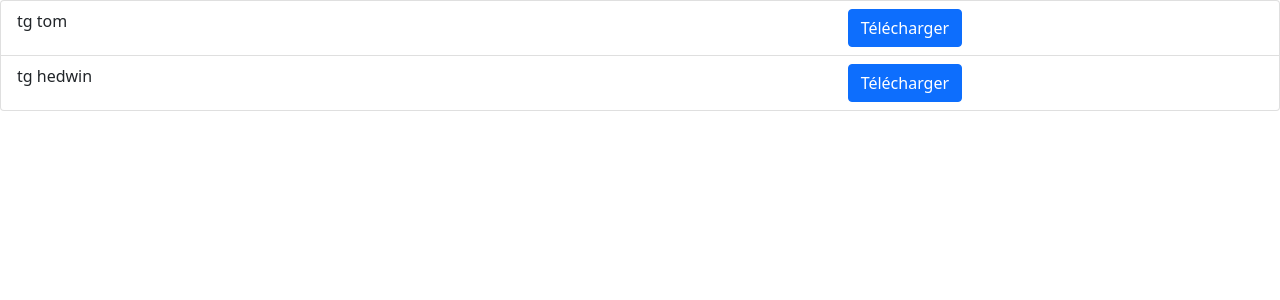
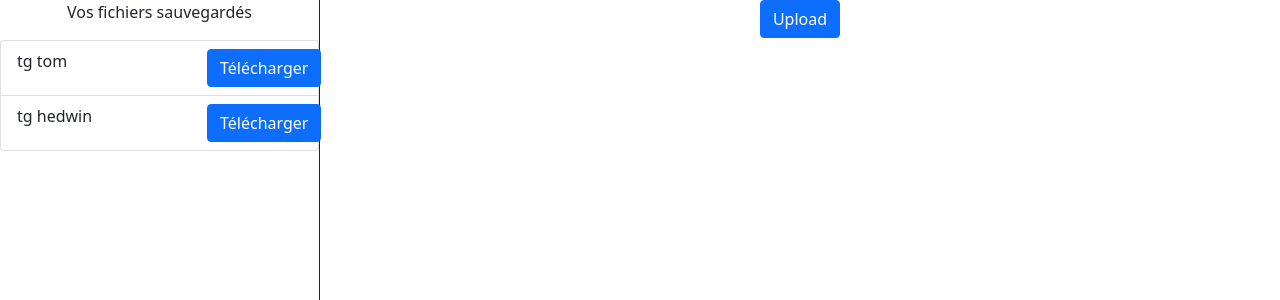
Before and after one commit to HedwinCoursimault/workshop, a Vue app in the folder app-vue/: page / in a window 1280 px wide. Shown: the top 300 px of the page. Built offline with nearby package versions, Linux system fonts and the light colour scheme.

Commit message:
avancement vue

```diff
--- a/app-vue/public/index.html
+++ b/app-vue/public/index.html
@@ -1,17 +1,23 @@
 <!DOCTYPE html>
-<html lang="">
+<html lang="" style="height: 100%;">
+
 <head>
   <meta charset="utf-8">
   <meta http-equiv="X-UA-Compatible" content="IE=edge">
   <meta name="viewport" content="width=device-width,initial-scale=1.0">
   <link rel="icon" href="<%= BASE_URL %>favicon.ico">
-    <title><%= htmlWebpackPlugin.options.title %></title>
+  <title>
+    <%= htmlWebpackPlugin.options.title %>
+  </title>
 </head>
-  <body>
+
+<body style="height: 100%;">
   <noscript>
-      <strong>We're sorry but <%= htmlWebpackPlugin.options.title %> doesn't work properly without JavaScript enabled. Please enable it to continue.</strong>
+    <strong>We're sorry but <%= htmlWebpackPlugin.options.title %> doesn't work properly without JavaScript enabled.
+        Please enable it to continue.</strong>
   </noscript>
-    <div id="app"></div>
+  <div id="app" style="height: 100%;"></div>
   <!-- built files will be auto injected -->
 </body>
+
 </html>
--- a/app-vue/src/App.vue
+++ b/app-vue/src/App.vue
@@ -1,5 +1,13 @@
 <template>
-  <ListGroup />
+  <div id="div-main" class="d-flex">
+    <div id="div-nav" class="col-3">
+      <p class="text-center">Vos fichiers sauvegardés</p>
+      <ListGroup />
+    </div>
+    <div class="w-100">
+      <Upload />
+    </div>
+  </div>
 </template>
 
 <script lang="ts">
@@ -8,11 +16,13 @@ import { mapActions } from "vuex";
 import { Constants } from "@/constants/Constants";
 import FilesActionTypes from "@/store/files/files-action-types";
 import ListGroup from "@/components/ListGroup.vue";
+import Upload from "@/components/Upload.vue";
 
 export default defineComponent({
   name: "App",
   components: {
     ListGroup,
+    Upload,
   },
   async mounted() {
     await this[FilesActionTypes.GET_LIST_NAMES]();
@@ -22,3 +32,15 @@ export default defineComponent({
   },
 });
 </script>
+<style scoped>
+#div-nav {
+  border-right-style: solid;
+  border-right-width: 1px;
+  height: 100%;
+}
+
+#div-main {
+  height: 100%;
+  width: 100%;
+}
+</style>
--- /dev/null
+++ b/app-vue/src/components/Upload.vue
@@ -0,0 +1,15 @@
+<template>
+  <div class="w-100 h-100 text-center">
+    <button type="button" class="btn btn-primary">
+      <span class="glyphicon glyphicon-upload"></span> Upload
+    </button>
+  </div>
+</template>
+
+<script lang="ts">
+import { defineComponent } from "vue";
+
+export default defineComponent({
+  name: "Upload",
+});
+</script>
```
Lines whose indentation alone changed are shown as unchanged.
